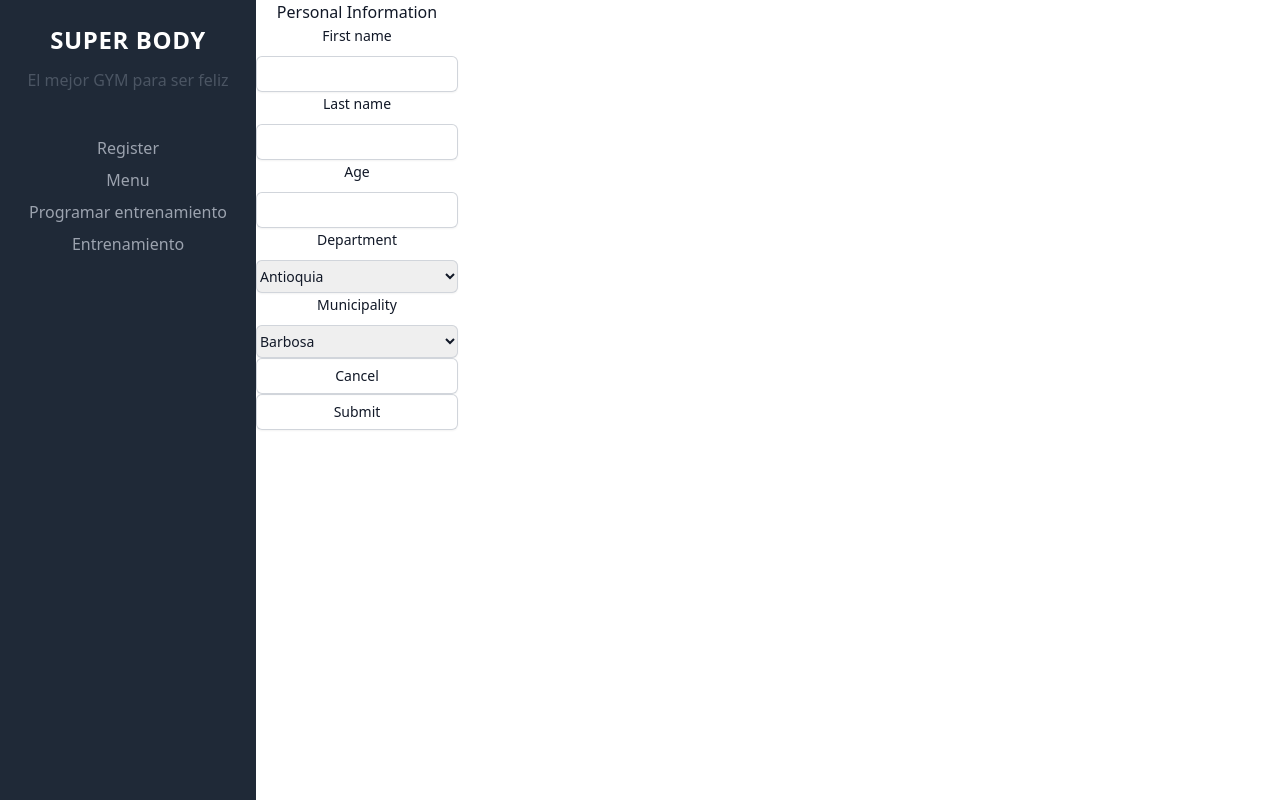
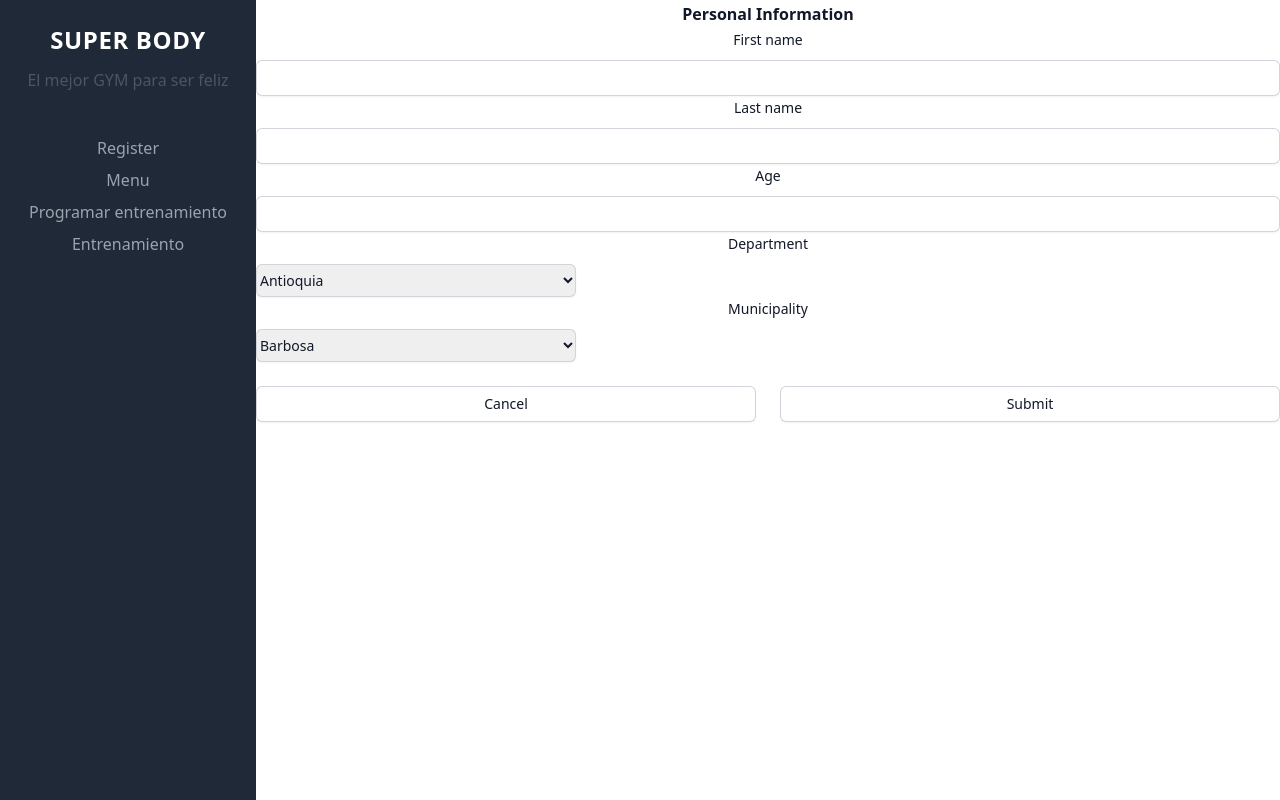
Before and after one commit to paulinacartagena1234/gym, a React (Create React App) app: page /register in a window 1280 px wide. Built offline with nearby package versions, Linux system fonts and the light colour scheme.

Commit message:
firebase

```diff
--- a/package.json
+++ b/package.json
@@ -6,13 +6,16 @@
     "@testing-library/jest-dom": "^5.17.0",
     "@testing-library/react": "^13.4.0",
     "@testing-library/user-event": "^13.5.0",
+    "firebase": "^10.4.0",
+    "formik": "^2.4.5",
     "postcss-cli": "^10.1.0",
     "react": "^18.2.0",
     "react-dom": "^18.2.0",
     "react-router": "^6.16.0",
     "react-router-dom": "^6.16.0",
     "react-scripts": "5.0.1",
-    "web-vitals": "^2.1.4"
+    "web-vitals": "^2.1.4",
+    "yup": "^1.3.2"
   },
   "scripts": {
     "start": "npm run watch:css && react-scripts start",
--- a/src/App.js
+++ b/src/App.js
@@ -1,5 +1,6 @@
 import React from 'react'
 import { Routes, Route } from 'react-router'
+import firebase, { FirebaseContext } from './firebase'
 import Entrenamiento from './components/Entrenamiento.js';
 import Menu from './components/Menu.js';
 import Programarentrenamiento from './components/Programarentrenamiento.js';
@@ -9,6 +10,11 @@ import Sidebar from './ui/Sidebar.js';
 
 function App() {
   return (
+    <FirebaseContext.Provider
+      value={
+        { firebase }
+      }
+    >
       <div className='md:flex min-h-screen text-center text-3x1 text-gray-900'>
         <Sidebar />
         <Routes>
@@ -18,6 +24,7 @@ function App() {
           <Route path="/programarentrenamiento" element={<Programarentrenamiento />} />
         </Routes>
       </div>
+    </FirebaseContext.Provider>
   );
 }
 
--- a/src/components/Register.js
+++ b/src/components/Register.js
@@ -1,8 +1,43 @@
-import React from 'react'
+import React, { useContext } from 'react'
+import { useFormik } from 'formik'
+import * as Yup from 'yup'
+import { FirebaseContext } from '../firebase'
 
 function Register() {
+
+    const firebase = useContext(FirebaseContext);
+    //Validar Campos
+    const formik = useFormik({
+        initialValues: {
+            firstName: '',
+            lastName: '',
+            //Colocar todos los campos
+
+        }, validationSchema: ({
+            firstName: Yup.string()
+                .min(3, 'El nombre debe tener minimo 3 caracters')
+                .required(),
+            lastName: Yup.string()
+                .min(3, 'El nombre debe tener minimo 3 caracters')
+                .required(),
+            //Validar todos los campos
+        }),
+        onSubmit: user => {
+            try {
+                firebase.db.collection('user').add(user)
+                //console.log(user)
+            }
+            catch (e) {
+                console.log('error: ', e)
+            }
+        }
+    })
     return (
-        <form>
+        <>
+            <div className='flex-1 text-center my-20'>
+                <form
+                    onSubmit={formik.handleSubmit}
+                >
                     <h2 className="text-base font-semibold leading-7 text-gray-900">Personal Information</h2>
                     <div className="sm:col-span-3">
                         <label htmlFor="first-name" className="block text-sm font-medium leading-6 text-gray-900">
@@ -15,10 +50,19 @@ function Register() {
                                 id="first-name"
                                 autoComplete="given-name"
                                 className="block w-full rounded-md border-0 py-1.5 text-gray-900 shadow-sm ring-1 ring-inset ring-gray-300 placeholder:text-gray-400 focus:ring-2 focus:ring-inset focus:ring-indigo-600 sm:text-sm sm:leading-6"
+                                value={formik.values.firstName}
+                                onChange={formik.handleChange}
+                                onBlur={formik.handleBlur}
                             />
                         </div>
                     </div>
-
+                    {formik.touched.firstName && formik.errors.firstName ? (
+                        <div>
+                            <p className='font-bold text-red'>Ocurrio un error</p>
+                            <p>{formik.errors.firstName}</p>
+                        </div>
+                    ) : null}
+                    {/*Organizar cada uno de los inputs value, onChange, onBlur y la función de error despues del DIV*/}
                     <div className="sm:col-span-3">
                         <label htmlFor="last-name" className="block text-sm font-medium leading-6 text-gray-900">
                             Last name
@@ -30,10 +74,18 @@ function Register() {
                                 id="last-name"
                                 autoComplete="family-name"
                                 className="block w-full rounded-md border-0 py-1.5 text-gray-900 shadow-sm ring-1 ring-inset ring-gray-300 placeholder:text-gray-400 focus:ring-2 focus:ring-inset focus:ring-indigo-600 sm:text-sm sm:leading-6"
+                                value={formik.values.lastName}
+                                onChange={formik.handleChange}
+                                onBlur={formik.handleBlur}
                             />
                         </div>
                     </div>
-
+                    {formik.touched.lastName && formik.errors.lastName ? (
+                        <div>
+                            <p className='font-bold text-red'>Ocurrio un error</p>
+                            <p>{formik.errors.lastName}</p>
+                        </div>
+                    ) : null}
                     <div className="sm:col-span-3">
                         <label htmlFor="Age" className="block text-sm font-medium leading-6 text-gray-900">
                             Age
@@ -59,7 +111,7 @@ function Register() {
                                     autoComplete="department-name"
                                     className="block w-full rounded-md border-0 py-1.5 text-gray-900 shadow-sm ring-1 ring-inset ring-gray-300 focus:ring-2 focus:ring-inset focus:ring-indigo-600 sm:max-w-xs sm:text-sm sm:leading-6"
                                 >
-                            <option>Antioquia</option>
+                                    <option value={'Antioquia'}>Antioquia</option>
                                 </select>
                             </div>
                         </div>
@@ -102,6 +154,8 @@ function Register() {
                         />
                     </div>
                 </form>
+            </div>
+        </>
     )
 }
 
--- a/src/css/main.css
+++ b/src/css/main.css
@@ -490,8 +490,14 @@ video {
 .mt-3 {
   margin-top: 0.75rem;
 }
+.mt-6 {
+  margin-top: 1.5rem;
+}
 .block {
   display: block;
+}
+.flex {
+  display: flex;
 }
 .min-h-screen {
   min-height: 100vh;
@@ -502,6 +508,15 @@ video {
 .flex-1 {
   flex: 1 1 0%;
 }
+.items-center {
+  align-items: center;
+}
+.justify-end {
+  justify-content: flex-end;
+}
+.gap-x-6 {
+  column-gap: 1.5rem;
+}
 .rounded-md {
   border-radius: 0.375rem;
 }
@@ -511,9 +526,6 @@ video {
 .bg-gray-800 {
   --tw-bg-opacity: 1;
   background-color: rgb(31 41 55 / var(--tw-bg-opacity));
-}
-.bg-transparent {
-  background-color: transparent;
 }
 .p-1 {
   padding: 0.25rem;
@@ -529,15 +541,16 @@ video {
   padding-top: 0.375rem;
   padding-bottom: 0.375rem;
 }
-.pl-1 {
-  padding-left: 0.25rem;
-}
 .text-center {
   text-align: center;
 }
 .text-2xl {
   font-size: 1.5rem;
   line-height: 2rem;
+}
+.text-base {
+  font-size: 1rem;
+  line-height: 1.5rem;
 }
 .text-sm {
   font-size: 0.875rem;
@@ -549,11 +562,17 @@ video {
 .font-medium {
   font-weight: 500;
 }
+.font-semibold {
+  font-weight: 600;
+}
 .uppercase {
   text-transform: uppercase;
 }
 .leading-6 {
   line-height: 1.5rem;
+}
+.leading-7 {
+  line-height: 1.75rem;
 }
 .tracking-wide {
   letter-spacing: 0.025em;
@@ -569,10 +588,6 @@ video {
 .text-gray-900 {
   --tw-text-opacity: 1;
   color: rgb(17 24 39 / var(--tw-text-opacity));
-}
-.text-red-700 {
-  --tw-text-opacity: 1;
-  color: rgb(185 28 28 / var(--tw-text-opacity));
 }
 .text-white {
   --tw-text-opacity: 1;
@@ -611,11 +626,6 @@ video {
   --tw-text-opacity: 1;
   color: rgb(17 24 39 / var(--tw-text-opacity));
 }
-.focus\:ring-0:focus {
-  --tw-ring-offset-shadow: var(--tw-ring-inset) 0 0 0 var(--tw-ring-offset-width) var(--tw-ring-offset-color);
-  --tw-ring-shadow: var(--tw-ring-inset) 0 0 0 calc(0px + var(--tw-ring-offset-width)) var(--tw-ring-color);
-  box-shadow: var(--tw-ring-offset-shadow), var(--tw-ring-shadow), var(--tw-shadow, 0 0 #0000);
-}
 .focus\:ring-2:focus {
   --tw-ring-offset-shadow: var(--tw-ring-inset) 0 0 0 var(--tw-ring-offset-width) var(--tw-ring-offset-color);
   --tw-ring-shadow: var(--tw-ring-inset) 0 0 0 calc(2px + var(--tw-ring-offset-width)) var(--tw-ring-color);
@@ -634,8 +644,8 @@ video {
     grid-column: span 3 / span 3;
   }
 
-  .sm\:max-w-md {
-    max-width: 28rem;
+  .sm\:max-w-xs {
+    max-width: 20rem;
   }
 
   .sm\:text-sm {
--- /dev/null
+++ b/src/firebase/config.js
@@ -0,0 +1,11 @@
+const firebaseConfig = {
+    apiKey: "AIzaSyAYYD3sDttSf3Gm9ad7Er1-N6IILI5bxUw",
+    authDomain: "dbpaginaappgym.firebaseapp.com",
+    databaseURL: "https://dbpaginaappgym-default-rtdb.firebaseio.com",
+    projectId: "dbpaginaappgym",
+    storageBucket: "dbpaginaappgym.appspot.com",
+    messagingSenderId: "274680114539",
+    appId: "1:274680114539:web:b19a4b7feb698c10a8302e"
+};
+
+export default firebaseConfig;
--- /dev/null
+++ b/src/firebase/context.js
@@ -0,0 +1,5 @@
+import { createContext } from 'react'
+
+const FirebaseContext = createContext();
+
+export default FirebaseContext;
--- /dev/null
+++ b/src/firebase/firebase.js
@@ -0,0 +1,16 @@
+import app from 'firebase/compat/app';
+import 'firebase/compat/firestore';
+import firebaseConfig from './config';
+
+class Firebase {
+    constructor() {
+        if (!app.apps.length) {
+            app.initializeApp(firebaseConfig);
+        }
+        this.db = app.firestore();
+    }
+}
+
+const firebase = new Firebase();
+
+export default firebase;
--- /dev/null
+++ b/src/firebase/index.js
@@ -0,0 +1,5 @@
+import firebase from './firebase';
+import FirebaseContext from './context';
+
+export { FirebaseContext }
+export default firebase;
```
Also changed, not shown: 1 other file (tests, documents, lock files or other folders). Lines whose indentation alone changed are shown as unchanged.
